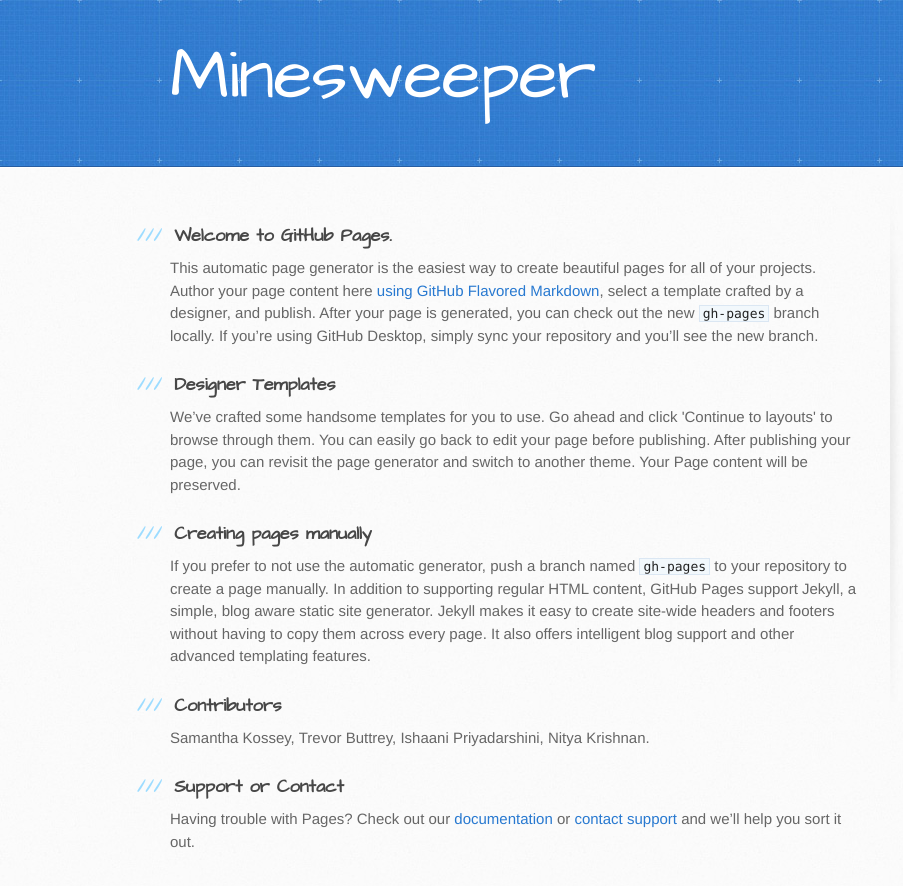
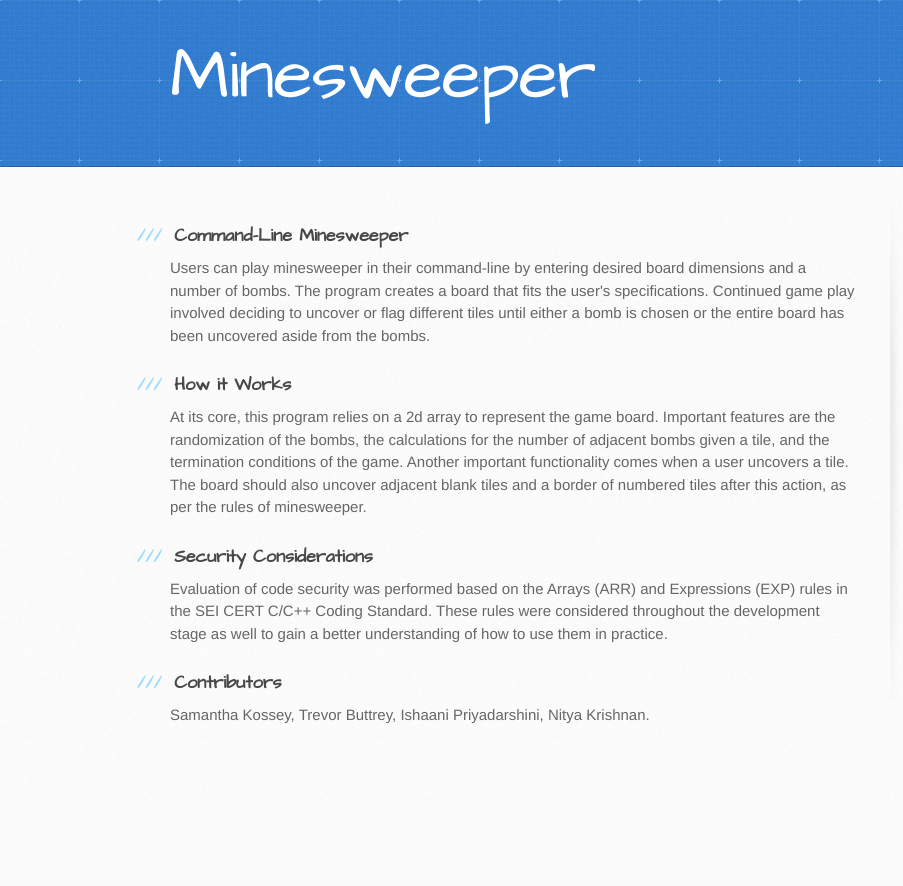
Before and after one commit to samkossey/project_3_blue, a plain HTML site: page index.html in a window 1280 px wide. Shown: the full height of the page, 0-903 px from the left. After the commit the page ends 800 px from the top, so only its background shows below. Drawn offline with Linux system fonts and the light colour scheme.

Commit message:
Update index.html

```diff
--- a/index.html
+++ b/index.html
@@ -29,29 +29,33 @@
       <div class="inner clearfix">
         <section id="main-content">
           <h3>
-<a id="welcome-to-github-pages" class="anchor" href="#welcome-to-github-pages" aria-hidden="true"><span aria-hidden="true" class="octicon octicon-link"></span></a>Welcome to GitHub Pages.</h3>
+<a id="welcome-to-github-pages" class="anchor" href="#welcome-to-github-pages" aria-hidden="true"><span aria-hidden="true" class="octicon octicon-link"></span></a>Command-Line Minesweeper</h3>
 
-<p>This automatic page generator is the easiest way to create beautiful pages for all of your projects. Author your page content here <a href="https://guides.github.com/features/mastering-markdown/">using GitHub Flavored Markdown</a>, select a template crafted by a designer, and publish. After your page is generated, you can check out the new <code>gh-pages</code> branch locally. If you’re using GitHub Desktop, simply sync your repository and you’ll see the new branch.</p>
+<p>Users can play minesweeper in their command-line by entering desired board dimensions and a number of bombs. The program creates
+          a board that fits the user's specifications. Continued game play involved deciding to uncover or flag different tiles
+          until either a bomb is chosen or the entire board has been uncovered aside from the bombs.</p>
 
 <h3>
-<a id="designer-templates" class="anchor" href="#designer-templates" aria-hidden="true"><span aria-hidden="true" class="octicon octicon-link"></span></a>Designer Templates</h3>
+<a id="designer-templates" class="anchor" href="#designer-templates" aria-hidden="true"><span aria-hidden="true" class="octicon octicon-link"></span></a>How it Works</h3>
 
-<p>We’ve crafted some handsome templates for you to use. Go ahead and click 'Continue to layouts' to browse through them. You can easily go back to edit your page before publishing. After publishing your page, you can revisit the page generator and switch to another theme. Your Page content will be preserved.</p>
+<p>At its core, this program relies on a 2d array to represent the game board.
+  Important features are the randomization of the bombs, the calculations for the number of adjacent bombs given a tile, and
+          the termination conditions of the game. Another important functionality comes when a user uncovers a tile. The board should
+          also uncover adjacent blank tiles and a border of numbered tiles after this action, as per the rules of minesweeper.</p>
 
 <h3>
-<a id="creating-pages-manually" class="anchor" href="#creating-pages-manually" aria-hidden="true"><span aria-hidden="true" class="octicon octicon-link"></span></a>Creating pages manually</h3>
+<a id="creating-pages-manually" class="anchor" href="#creating-pages-manually" aria-hidden="true"><span aria-hidden="true" class="octicon octicon-link"></span></a>Security Considerations</h3>
 
-<p>If you prefer to not use the automatic generator, push a branch named <code>gh-pages</code> to your repository to create a page manually. In addition to supporting regular HTML content, GitHub Pages support Jekyll, a simple, blog aware static site generator. Jekyll makes it easy to create site-wide headers and footers without having to copy them across every page. It also offers intelligent blog support and other advanced templating features.</p>
+<p>Evaluation of code security was performed based on the Arrays (ARR) and Expressions (EXP) rules in the SEI CERT C/C++ Coding Standard.
+          These rules were considered throughout the development stage as well to gain a better understanding of how to
+          use them in practice.</p>
 
 <h3>
 <a id="authors-and-contributors" class="anchor" href="#authors-and-contributors" aria-hidden="true"><span aria-hidden="true" class="octicon octicon-link"></span></a>Contributors</h3>
 
 <p>Samantha Kossey, Trevor Buttrey, Ishaani Priyadarshini, Nitya Krishnan.</p>
 
-<h3>
-<a id="support-or-contact" class="anchor" href="#support-or-contact" aria-hidden="true"><span aria-hidden="true" class="octicon octicon-link"></span></a>Support or Contact</h3>
 
-<p>Having trouble with Pages? Check out our <a href="https://help.github.com/pages">documentation</a> or <a href="https://github.com/contact">contact support</a> and we’ll help you sort it out.</p>
         </section>
 
         <aside id="sidebar">
```
